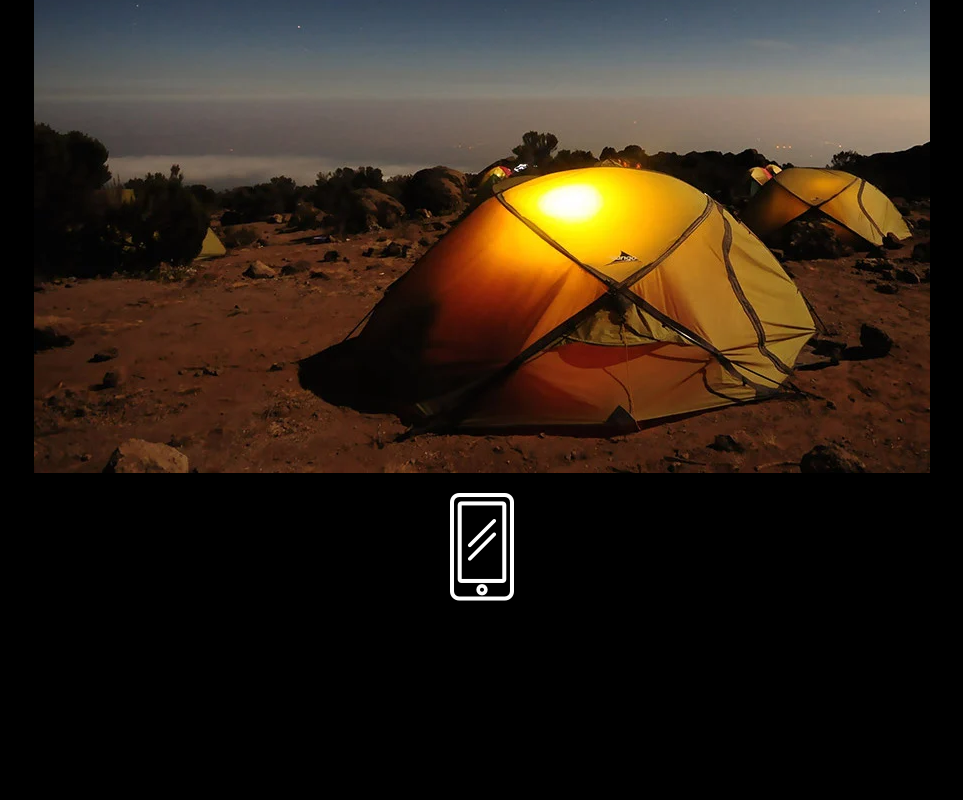
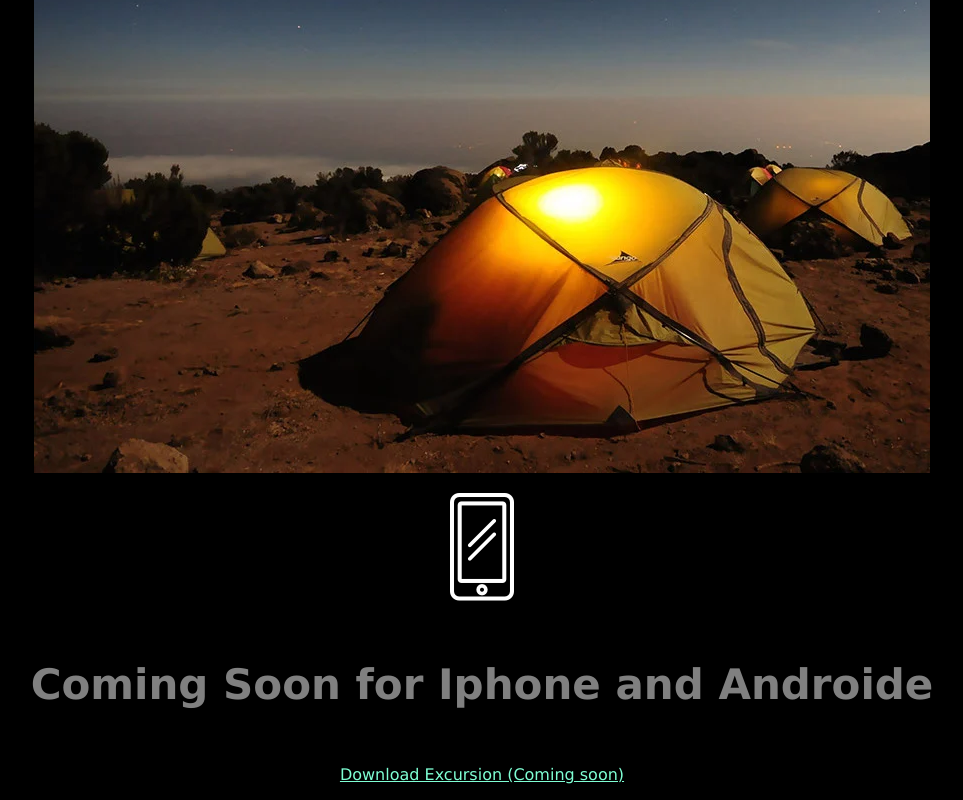
Before and after one commit to Datbui05/excursion, a plain HTML site: page index.html in a window 1280 px wide. Shown: the part 662-1462 px from the top of the page, without its empty margins (158-1121 px from the left). Before the commit the page ends 1283 px from the top, so only its background shows below. Drawn offline with Linux system fonts and the light colour scheme.

```diff
--- a/index.html
+++ b/index.html
@@ -18,5 +18,7 @@
            <h4 class="header--sub--header">Excursion remembers places you like, and recommends new points of interest about you</h4>
             <p><img src="resources/images/camp.jpg"/> </p>
             <p><img src="resources/images/phone.jpg"/></p>
+            <h4 class="header--sub--header">Coming Soon for Iphone and Androide</h4>
+            <p><a class="link--cta" href="#">Download  Excursion (Coming soon)</a></p>
         </body>
 </html>
```
